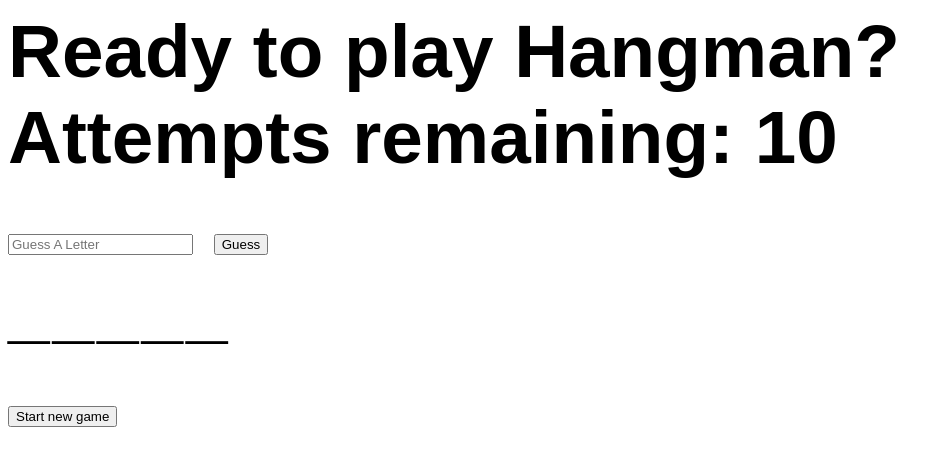
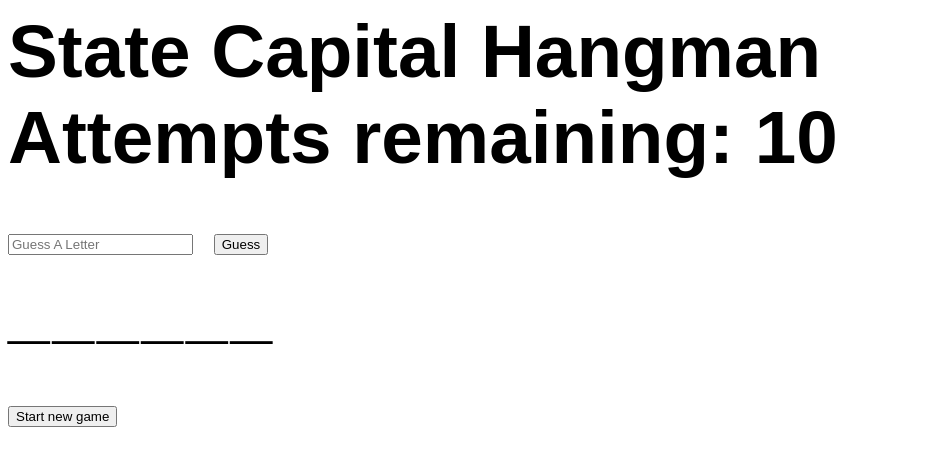
Before and after one commit to tylerbyte-tiy/hangman-game, a plain HTML site: page index.html in a window 1280 px wide. Shown: the whole page, without its empty margins (0-952 px from the left). Drawn offline with Linux system fonts and the light colour scheme.

Commit message:
Change word bank to State Capitals

```diff
--- a/index.html
+++ b/index.html
@@ -8,7 +8,7 @@
   </head>
   <body>
     <div class="">
-      <div class="statusHolder">Ready to play Hangman?</div>
+      <div class="statusHolder">State Capital Hangman</div>
       <div class="gameHolder">
         <div class="triesCount"></div>
         <div class="guessHolder">
--- a/js/rules.js
+++ b/js/rules.js
@@ -8,21 +8,18 @@ var status = 'status';
 var tries = '10';
 console.log(answerWord);
 
-var commonWords = [
-  "the","and","you","that","was","for","are","with","his",
-  "they","this","have","from","one","had","word","but",
-  "not","what","all","were","when","your","can","said",
-  "there","use","each","which","she","how","their","will",
-  "other","about","out","many","then","them","these","sock",
-  "some","her","would","make","like","him","into","time",
-  "has","look","two","more","write","see","number","way",
-  "could","people","than","first","water","been","call",
-  "who","oil","its","now","find","long","down","day","did",
-  "get","come","made","may","part"];
+var stateCapitals = [
+  "Montgomery","Juneau","Phoenix","Little Rock","Sacramento","Denver","Hartford","Dover","Tallahassee",
+  "Atlanta","Honolulu","Boise","Springfield","Indianapolis","Des Moines","Topeka","Frankfort",
+  "Baton Rouge","Augusta","Annapolis","Boston","Lansing","St. Paul","Jackson","Jefferson City",
+  "Helena","Lincoln","Carson City","Concord","Trenton","Santa Fe","Albany","Raleigh",
+  "Bismarck","Columbus","Oklahoma City","Salem","Harrisburg","Providence","Columbia","Pierre",
+  "Nashville","Austin","Salt Lake City","Montpelier","Richmond","Olympia","Charleston","Madison",
+  "Cheyenne"];
 
 function getWord() {
   console.log('word');
-  answerWord = commonWords[Math.floor(Math.random () * commonWords.length)];
+  answerWord = stateCapitals[Math.floor(Math.random () * stateCapitals.length)];
   console.log(answerWord);
   return answerWord;
 }
```
